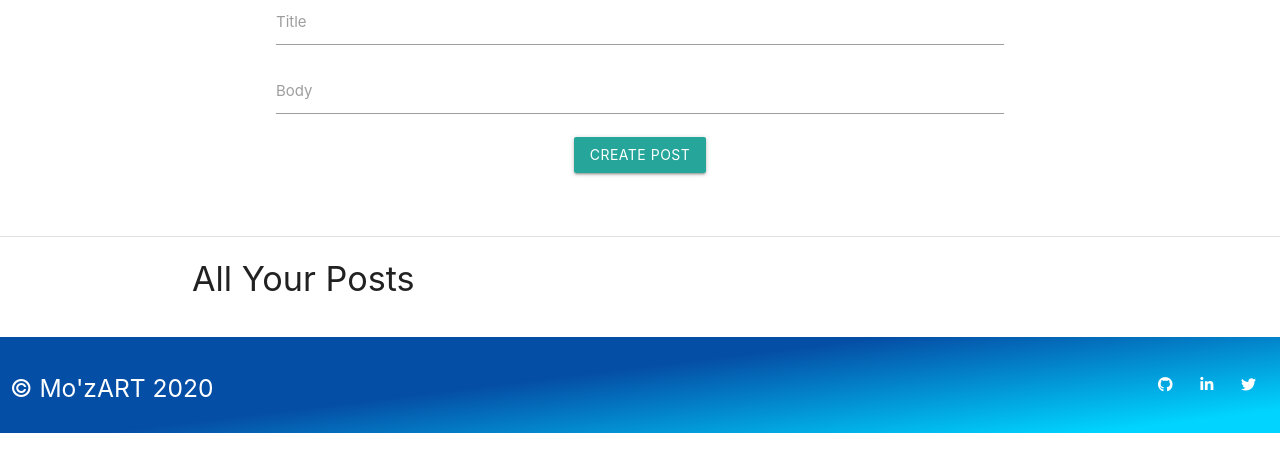
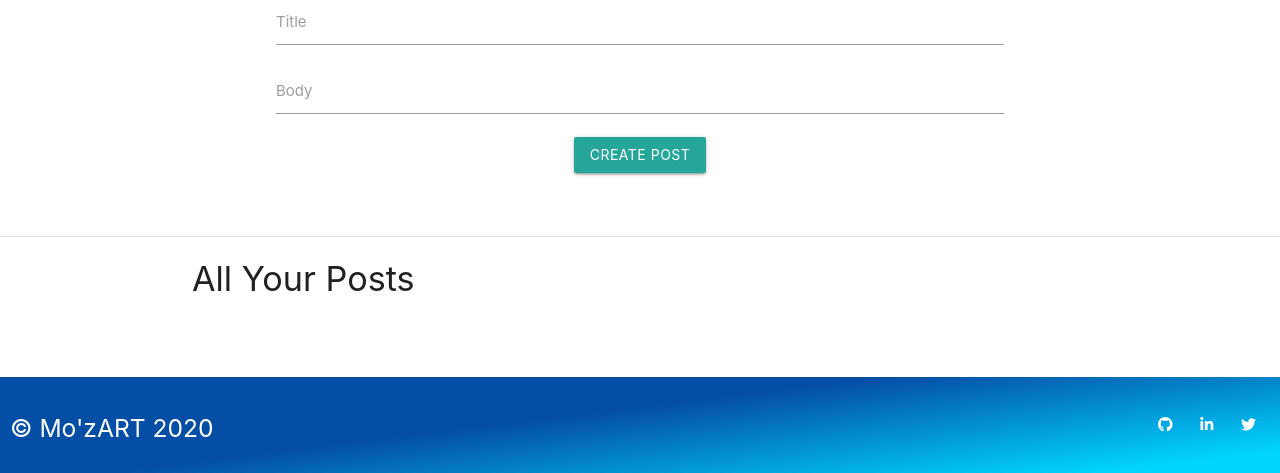
Before and after one commit to MoizSM/PHP-Blog-System, a PHP site: page /profile.php in a window 1280 px wide. Shown: the part 522-995 px from the top of the page. Before the commit the page ends 955 px from the top, so only its background shows below. Run offline with PHP 8.4, Linux system fonts and the light colour scheme; the visitor is signed in with stand-in values (Sample User, id 1); data that the repository does not hold is empty; some libraries are stand-ins or nearby versions.

Commit message:
Fixed footer and added delete success message

```diff
--- a/assets/styles.css
+++ b/assets/styles.css
@@ -1,3 +1,7 @@
+body{
+  height: 100vh;
+}
+
 nav {
   background: linear-gradient(
     173deg,
@@ -59,7 +63,7 @@ nav {
 }
 
 .footer{
-  margin-top: 40px;
+  margin-top: 80px;
   background: linear-gradient(
     173deg,
     rgba(5, 78, 166, 1) 43%,
@@ -71,6 +75,7 @@ nav {
   display: flex;
   justify-content: space-between;
   align-items: center;
+  flex-shrink: 0;
 }
 
 .social {
@@ -88,6 +93,10 @@ nav {
   transition: 0.3s;
 }
 
+.allBlogs{
+  min-height: 55vh;
+}
+
 /* MEDIA QUERIES */
 @media only screen and (max-width: 600px) {
   .blogForm{
--- a/handlers/deleteblogHandler.php
+++ b/handlers/deleteblogHandler.php
@@ -1,7 +1,9 @@
 <?php
+    $msg;
     if(isset($_GET['delete'])){
         $itemID = (int)$_GET['delete'];
         $blogItem = new AllBlogs($conn);
         $item = $blogItem->deleteBlogs($itemID);
+        $msg = 'POST HAS BEEN DELETED';
     }
 ?>
--- a/homepage.php
+++ b/homepage.php
@@ -12,7 +12,7 @@ $rec = $blogs->displayPosts();
 
     <h3 style="font-size: 20px;" class="center">YOUR HOMEPAGE - <?php echo $user->name(); ?></h3>
 
-    <div class="row">
+    <div class="allBlogs row">
         <?php foreach ($rec as $item) : ?>
             <div style="padding: 20px;" class="col l6 s12 m6">
                 <div class="card blue-grey darken-1">
--- a/otherProfile.php
+++ b/otherProfile.php
@@ -11,7 +11,8 @@ $singleuserblogs = $blogs->displaySingleUserPosts($_GET['q']);
 ?>
 
 <body>
-    <h2 class='otherProfileHeader' style="padding-left: 20px;"> Profile: <?php echo $singleuserblogs[0]['first_name'] ." ". $singleuserblogs[0]['last_name']; ?></h2>
+    <div class="container">
+        <h2 class='otherProfileHeader' style="padding-left: 20px;"> Profile: <?php echo $singleuserblogs[0]['first_name'] . " " . $singleuserblogs[0]['last_name']; ?></h2>
         <?php foreach ($singleuserblogs as $item) : ?>
             <ul class="collection with-header">
                 <li class="collection-header">
@@ -25,4 +26,5 @@ $singleuserblogs = $blogs->displaySingleUserPosts($_GET['q']);
                 </li>
             </ul>
         <?php endforeach ?>
+    </div>
 </body>
```
Lines whose indentation alone changed are shown as unchanged.
